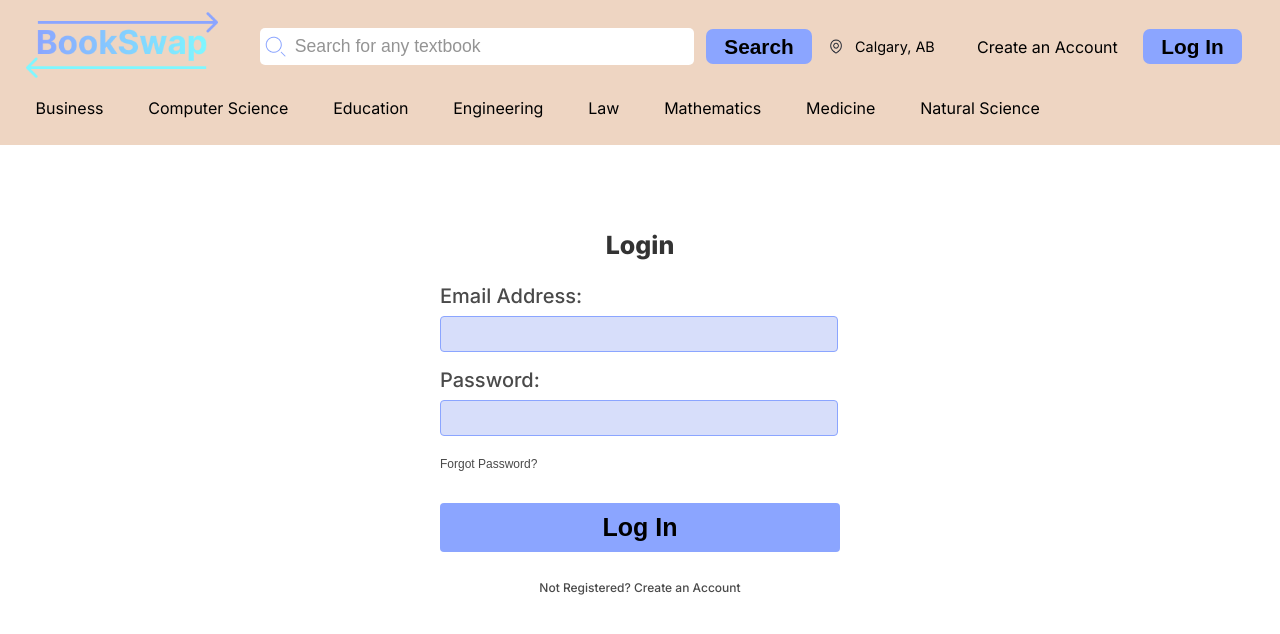
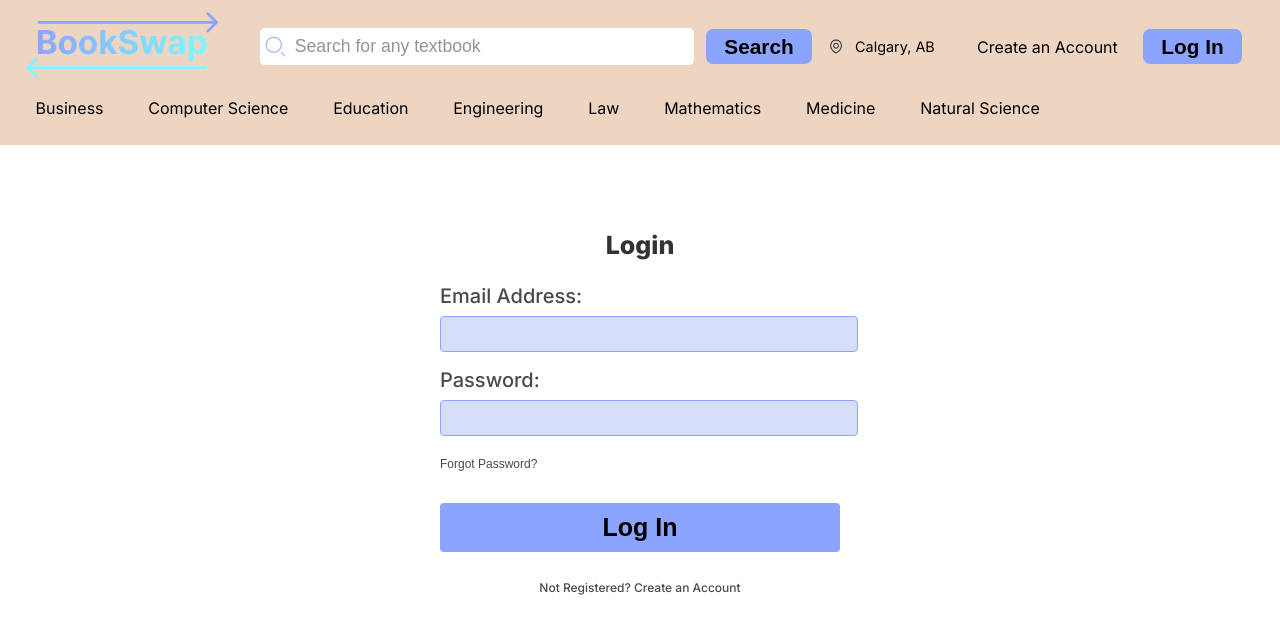
Before and after one commit to ashydashysoflashy/BookSwap, a React (Create React App) app in the folder frontend/: page /login in a window 1280 px wide. Shown: the top 634 px of the page. Built offline with nearby package versions, Linux system fonts and the light colour scheme.

Commit message:
Fixed search input box width issue

```diff
--- a/frontend/src/pages/LoginPage.css
+++ b/frontend/src/pages/LoginPage.css
@@ -27,7 +27,7 @@
 }
 
 .login_page input {
-    width: 95%; /* Temporary fix, need to fix */
+    width: 100%; /* Temporary fix, need to fix */
     display: block;
     padding: 0.5rem;
     background-color: #D7DEFA;
```
